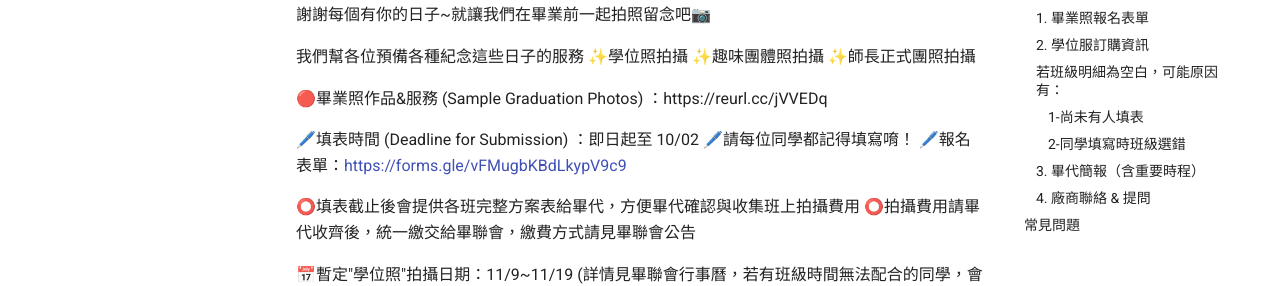
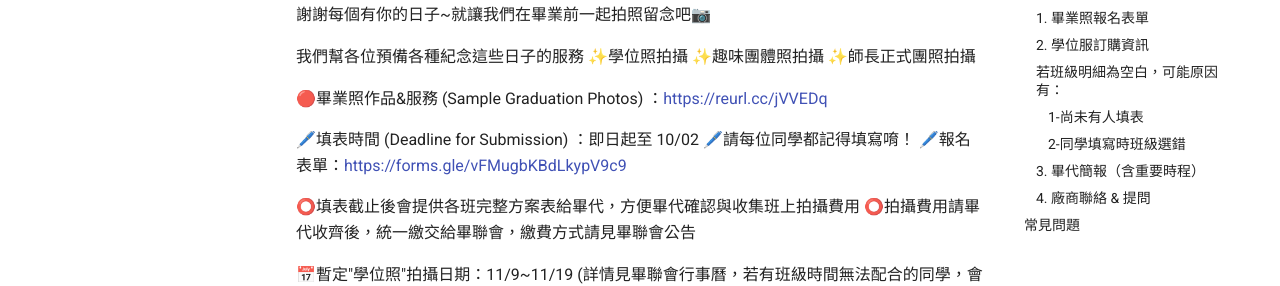
Before and after one commit to chengcheng-cx/graduation-faq, an MkDocs documentation site: the page built from docs/index.md, in a window 1280 px wide and 900 px high, scrolled down 788 px. Shown: the part 171-457 px from the top of the window. Built offline with MkDocs 1.6.1 and Material for MkDocs 9.7.7, drawn with Linux system fonts in a browser that asks for light colours.

```diff
--- a/docs/index.md
+++ b/docs/index.md
@@ -37,7 +37,7 @@
 ✨趣味團體照拍攝
 ✨師長正式團照拍攝
 
-🔴畢業照作品&服務 (Sample Graduation Photos) ：https://reurl.cc/jVVEDq
+🔴畢業照作品&服務 (Sample Graduation Photos) ：<https://reurl.cc/jVVEDq>
 
 🖊️填表時間 (Deadline for Submission) ：即日起至 10/02
 🖊️請每位同學都記得填寫唷！
```
